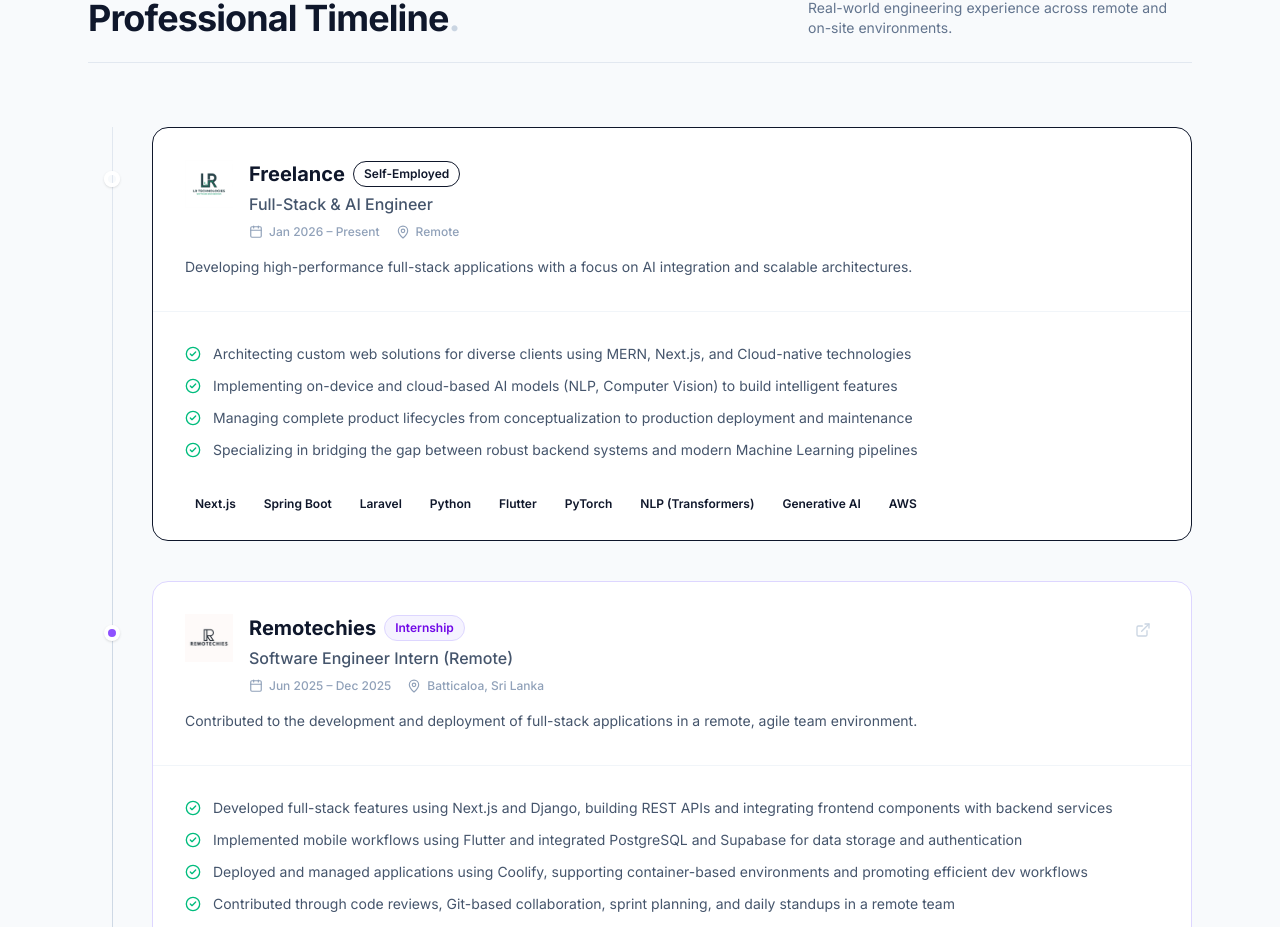
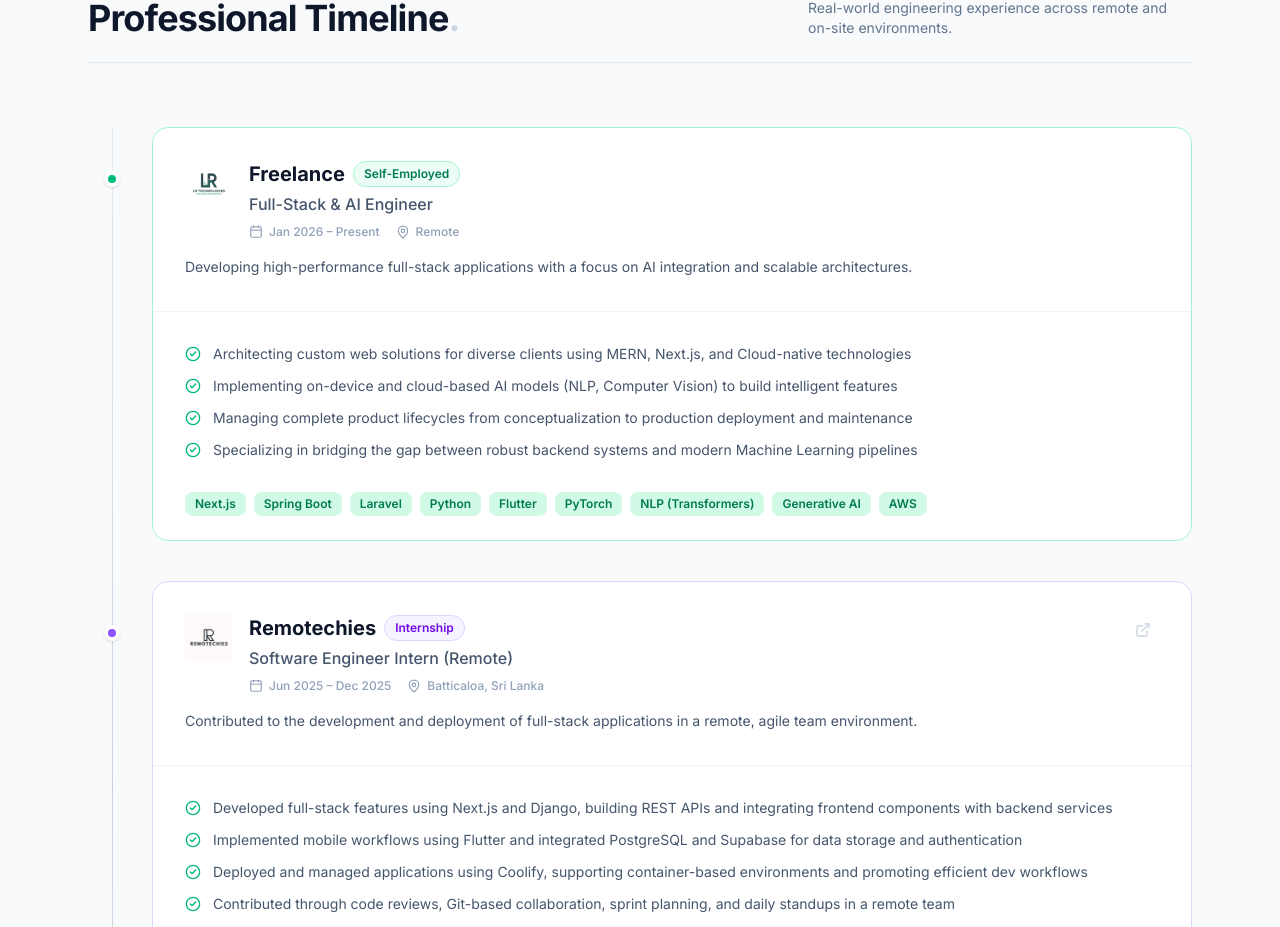
Before and after one commit to Laksopan23/laksopan, a React (Vite) app: page / in a window 1280 px wide. Shown: the part 3134-4061 px from the top of the page. Built offline with nearby package versions, Linux system fonts and the light colour scheme; no server answers.

Commit message:
UI: Added emerald color support for Experience tags and timeline

```diff
--- a/src/components/Experience.tsx
+++ b/src/components/Experience.tsx
@@ -7,18 +7,22 @@ import { experiences } from '../data/portfolio';
 const colorBorderMap: Record<string, string> = {
   violet: 'border-violet-200 hover:border-violet-300',
   blue: 'border-blue-200 hover:border-blue-300',
+  emerald: 'border-emerald-200 hover:border-emerald-300',
 };
 const colorDotMap: Record<string, string> = {
   violet: 'bg-violet-500',
   blue: 'bg-blue-500',
+  emerald: 'bg-emerald-500',
 };
 const colorBadgeMap: Record<string, string> = {
   violet: 'bg-violet-50 text-violet-700 border-violet-200',
   blue: 'bg-blue-50 text-blue-700 border-blue-200',
+  emerald: 'bg-emerald-50 text-emerald-700 border-emerald-200',
 };
 const colorTagMap: Record<string, string> = {
   violet: 'bg-violet-100 text-violet-700',
   blue: 'bg-blue-100 text-blue-700',
+  emerald: 'bg-emerald-100 text-emerald-700',
 };
 
 export default function Experience() {
```
